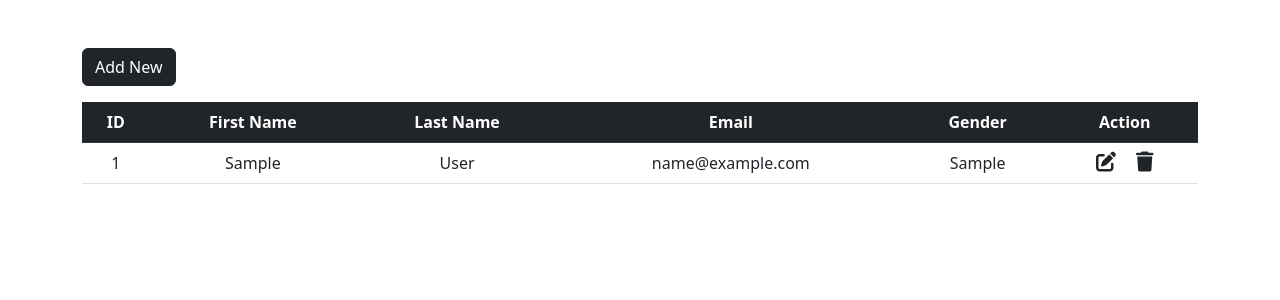
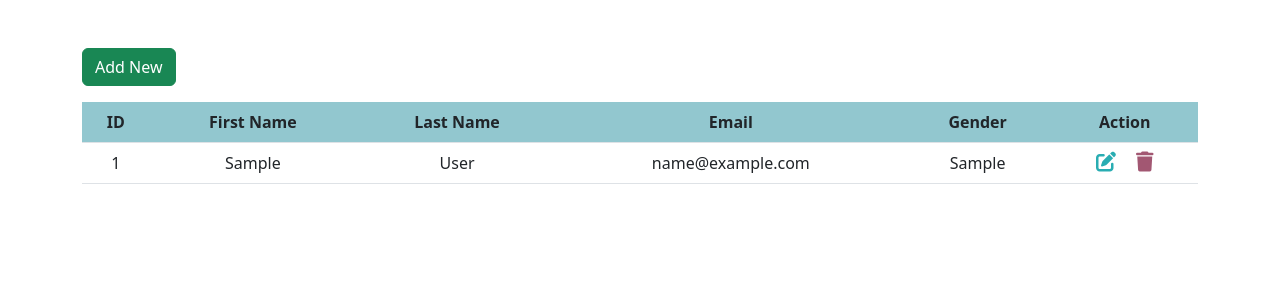
Before and after one commit to Ghost-Cypher28/PHP-CRUD-SQL-OPERATES-, a PHP site: page / in a window 1280 px wide. Shown: the part 58-358 px from the top of the page. Run offline with PHP 8.4, Linux system fonts and the light colour scheme; tables that the repository leaves empty or names only in its code hold one stand-in row (values such as "Sample post").

Commit message:
Create Read Update Delete

```diff
--- a/index.php
+++ b/index.php
@@ -34,10 +34,10 @@ include "db_conn.php";
     </div>';
     }
     ?>
-    <a href="add-new.php" class="btn btn-dark mb-3">Add New</a>
+    <a href="add-new.php" class="btn btn-success mb-3">Add New</a>
 
     <table class="table table-hover text-center">
-      <thead class="table-dark">
+      <thead style="background-color: #92C7CF;">
         <tr>
           <th scope="col">ID</th>
           <th scope="col">First Name</th>
@@ -60,8 +60,8 @@ include "db_conn.php";
             <td><?php echo $row["email"] ?></td>
             <td><?php echo $row["gender"] ?></td>
             <td>
-              <a href="edit.php?id=<?php echo $row["id"] ?>" class="link-dark"><i class="fa-solid fa-pen-to-square fs-5 me-3"></i></a>
-              <a href="delete.php?id=<?php echo $row["id"] ?>" class="link-dark"><i class="fa-solid fa-trash fs-5"></i></a>
+              <a href="edit.php?id=<?php echo $row["id"] ?>" style="color: #29ADB2;"><i class="fa-solid fa-pen-to-square fs-5 me-3"></i></a>
+              <a href="delete.php?id=<?php echo $row["id"] ?>" style="color: #A25772;"><i class="fa-solid fa-trash fs-5"></i></a>
             </td>
           </tr>
         <?php
```
